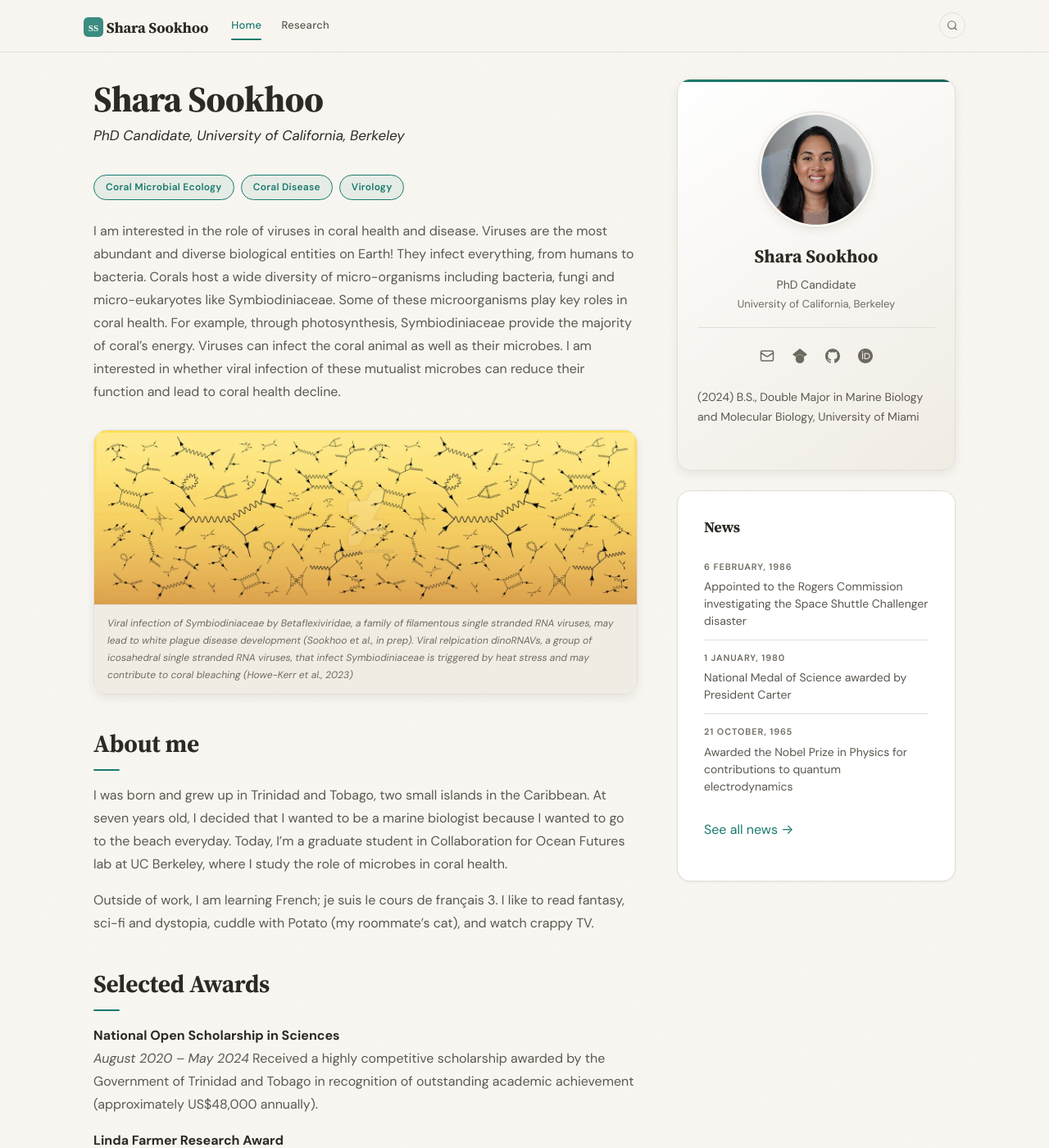
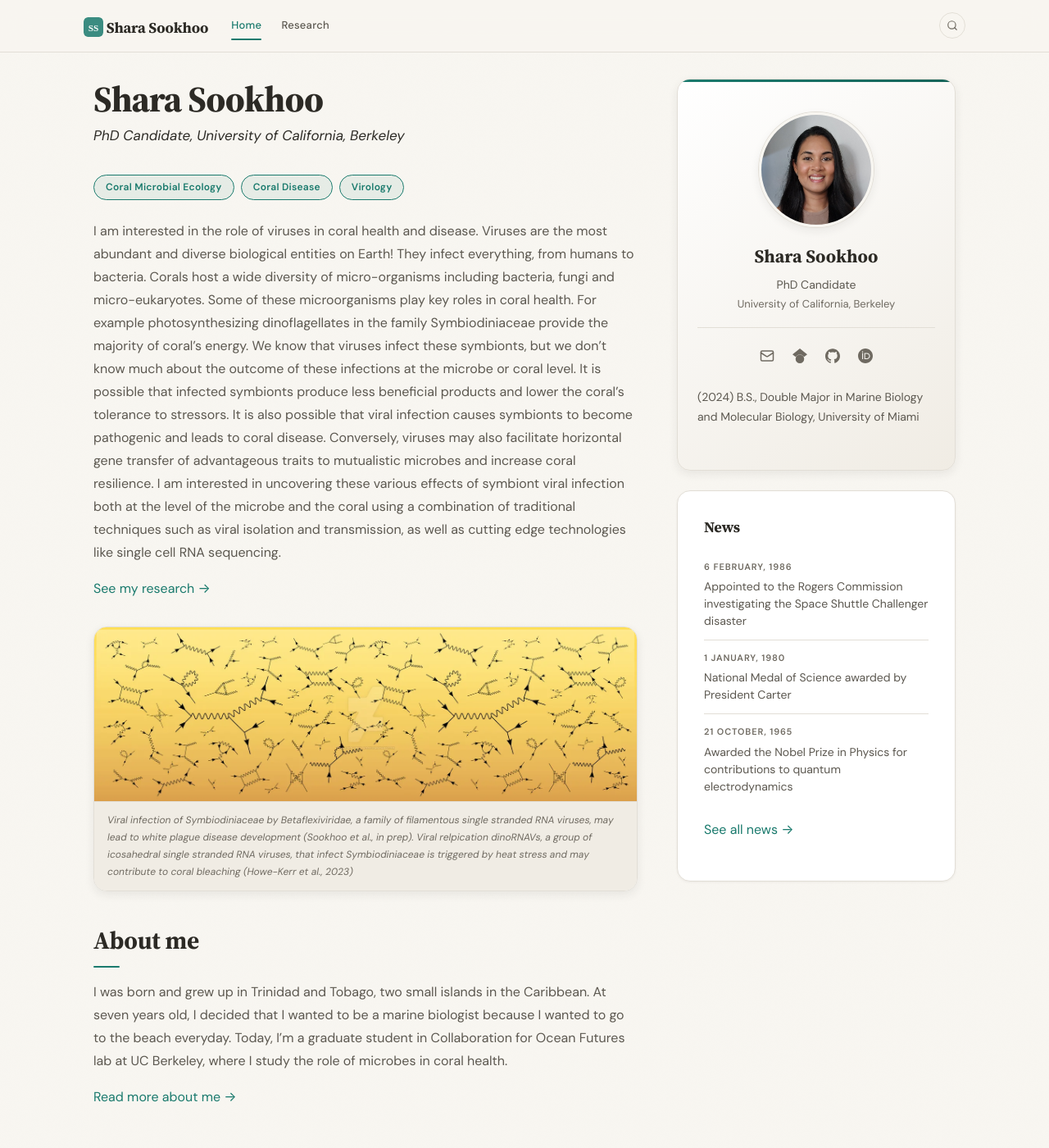
Before and after one commit to sharasookhoo/sharasookhoo.github.io, a Jekyll site: the page built from _pages/home.md, in a window 1280 px wide and 1400 px high. Shown: the whole window at 82% size. Built offline with Jekyll 4.4.1, drawn with Linux system fonts in a browser that asks for light colours; some of the changed text lies outside the part shown.

Commit message:
Update home.md

```diff
--- a/_pages/home.md
+++ b/_pages/home.md
@@ -13,7 +13,9 @@ permalink: /
 <span class="chip">Virology</span>
 </div>
 
-I am interested in the role of viruses in coral health and disease. Viruses are the most abundant and diverse biological entities on Earth! They infect everything, from humans to bacteria. Corals host a wide diversity of micro-organisms including bacteria, fungi and micro-eukaryotes like Symbiodiniaceae. Some of these microorganisms play key roles in coral health. For example, through photosynthesis, Symbiodiniaceae provide the majority of coral’s energy. Viruses can infect the coral animal as well as their microbes. I am interested in whether viral infection of these mutualist microbes can reduce their function and lead to coral health decline.
+I am interested in the role of viruses in coral health and disease. Viruses are the most abundant and diverse biological entities on Earth! They infect everything, from humans to bacteria. Corals host a wide diversity of micro-organisms including bacteria, fungi and micro-eukaryotes. Some of these microorganisms play key roles in coral health. For example photosynthesizing dinoflagellates in the family Symbiodiniaceae provide the majority of coral’s energy. We know that viruses infect these symbionts, but we don't know much about the outcome of these infections at the microbe or coral level. It is possible that infected symbionts produce less beneficial products and lower the coral's tolerance to stressors. It is also possible that viral infection causes symbionts to become pathogenic and leads to coral disease. Conversely, viruses may also facilitate horizontal gene transfer of advantageous traits to mutualistic microbes and increase coral resilience. I am interested in uncovering these various effects of symbiont viral infection both at the level of the microbe and the coral using a combination of traditional techniques such as viral isolation and transmission, as well as cutting edge technologies like single cell RNA sequencing.
+
+<p><a href="{{ '/research' | relative_url }}">See my research &rarr;</a></p>
 
 {% comment %}
 <div class="callout callout-success" markdown="0">
@@ -43,15 +45,4 @@ I am interested in the role of viruses in coral health and disease. Viruses are
 
 I was born and grew up in Trinidad and Tobago, two small islands in the Caribbean. At seven years old, I decided that I wanted to be a marine biologist because I wanted to go to the beach everyday. Today, I'm a graduate student in Collaboration for Ocean Futures lab at UC Berkeley, where I study the role of microbes in coral health.
 
-Outside of work, I am learning French; je suis le cours de français 3. I like to read fantasy, sci-fi and dystopia, cuddle with Potato (my roommate's cat), and watch crappy TV.
-
-## Selected Awards
-**National Open Scholarship in Sciences**
-*August 2020 – May 2024*
-Received a highly competitive scholarship awarded by the Government of Trinidad and Tobago in recognition of outstanding academic achievement (approximately US$48,000 annually).
-
-**Linda Farmer Research Award**
-*October 2023*
-Received the department's highest undergraduate research award ($2,500) for a selected research proposal.
-
-<p><a href="{{ '/awards' | relative_url }}">See all awards &rarr;</a></p>
+<p><a href="{{ '/awards' | relative_url }}">Read more about me &rarr;</a></p>
```
